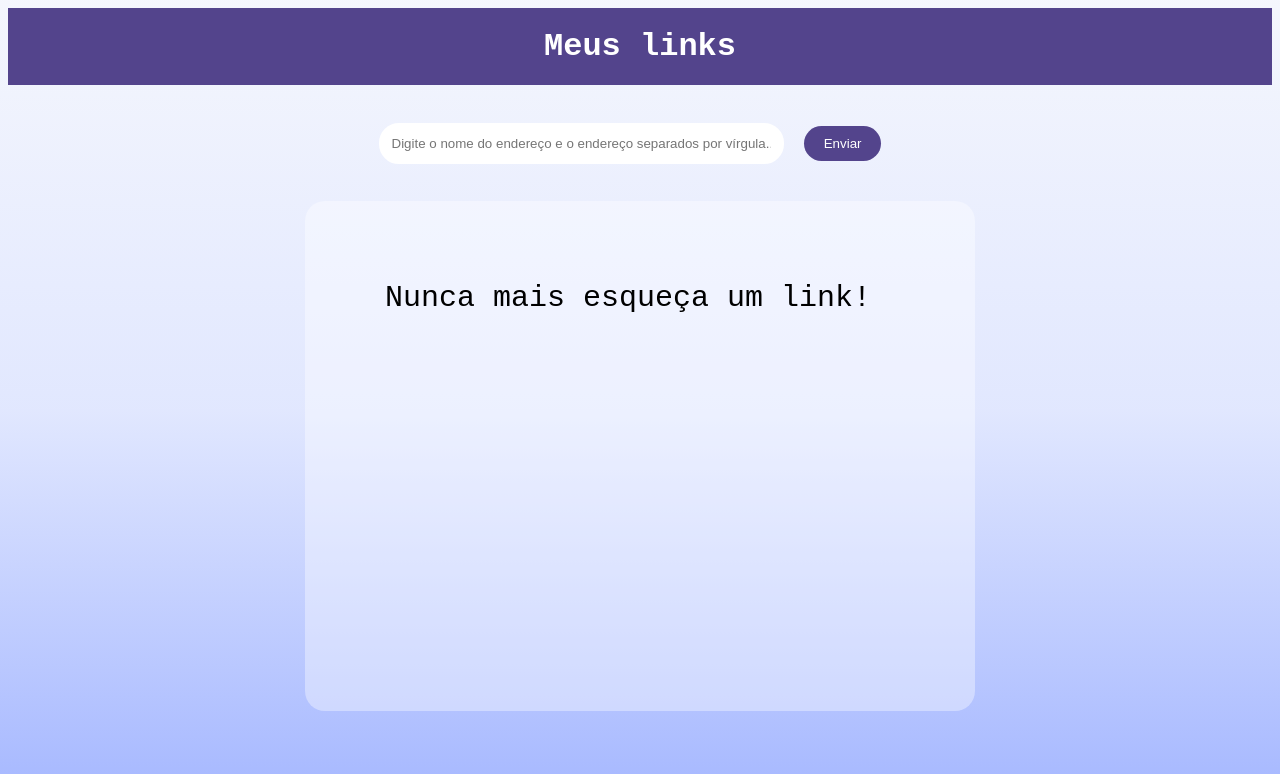
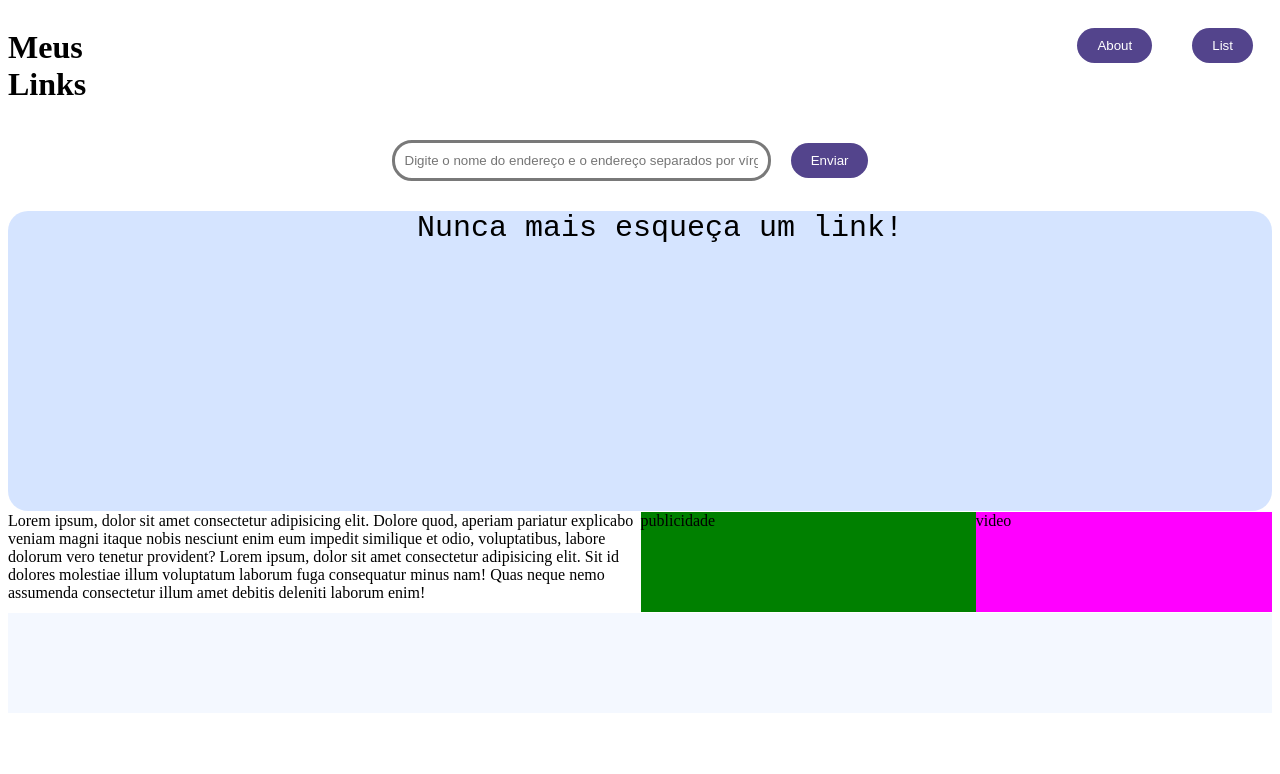
Before and after one commit to ShayllaMaia/pratica_AD_BK, a website: page project-favorites/public/index.html in a window 1280 px wide. Drawn offline with Linux system fonts and the light colour scheme.

Commit message:
Challenge frontend

```diff
--- a/project-favorites/public/index.html
+++ b/project-favorites/public/index.html
@@ -1,27 +1,58 @@
-<!DOCTYPE html>
 <html lang="pt">
 <head>
   <meta charset="UTF-8">
-    <meta http-equiv="X-UA-Compatible" content="IE=edge">
   <meta name="viewport" content="width=device-width, initial-scale=1.0">
-    <title>Teste HTML</title>
+  <title>Document</title>
 
-    <!--ligando com o documento do css-->
+  <script src="scripts.js" defer></script>
   <link rel="stylesheet" href="style.css">
-
-    <!--ligando com o documento do script-->
-    <script src="scripts.js" defer></script>
-
 </head>
 <body>
-    <h1>Meus links</h1>
+  <div>
+    <div class="container">
+      <div class="teste">
+        <div id="one">
+          <h1>Meus Links</h1>
+        </div>
+        <div id="two">
+            <button>List</button>
+            <button>About</button>
+        </div>
+      </div>
+
+
+      <div id="three">
+
         <form id="linkForm">
           <input type="text" name="" id="texto" placeholder="Digite o nome do endereço e o endereço separados por vírgula...">
           <button type="submit">Enviar</button>
       </form>
+      </div>
 
+      <div id="four">
         <ul>
           <li id="li">Nunca mais esqueça um link!</li>
         </ul>
+      </div>
+
+      <div class="teste2">
+        <div id="six">publicidade</div>
+        <div id="seven">video</div>
+      </div>
+
+      <div class="texto"> Lorem ipsum, dolor sit amet consectetur adipisicing elit.
+        Dolore quod, aperiam pariatur explicabo veniam magni itaque nobis nesciunt
+        enim eum impedit similique et odio, voluptatibus, labore dolorum vero tenetur provident?
+        Lorem ipsum, dolor sit amet consectetur adipisicing elit. Sit id dolores molestiae illum
+        voluptatum laborum fuga consequatur minus nam! Quas neque nemo assumenda consectetur illum
+        amet debitis deleniti laborum enim!</div>
+
+
+      <div id="height">
+
+      </div>
+    </div>
+  </div>
+
 </body>
 </html>
--- a/project-favorites/public/style.css
+++ b/project-favorites/public/style.css
@@ -1,25 +1,149 @@
-body {
-    background: linear-gradient(
-      180deg,
-      rgba(234, 238, 251, 0.50) 0%,
-      rgba(202, 213, 254, 0.56) 50%,
-      rgba(101, 132, 255, 0.60) 100%
-    );
-    position: relative;
-    min-height: 100vh;
-    height: 100%;
+body{
+  height: 100vh;
+}
+.container {
+  display: grid;
+  grid-gap: 1px;
+  grid-template-columns: 1fr; /* Only one column for mobile */
+}
+
+.texto {
+  display: grid;
+  grid-row: 4;
+  height: 1%;
+}
+
+.teste {
+  display: grid;
+  grid-template-columns: 1fr; /* Only one column for mobile */
+  grid-gap: 1px;
+}
+
+form {
+  display: flex;
+  justify-content: center;
+  align-items: center;
+  position: relative;
+  z-index: 3;
+  margin-bottom: 20px;
+  height: 100px;
+  grid-column: 1;
+}
+
+input {
+  border: 3px solid rgb(121, 121, 121);
+  width: 100%; /* Full width for mobile */
+  border-radius: 20px;
+  padding: 10px;
+  grid-column: 1;
+}
+
+button {
+  border: none;
+  background-color: rgb(83, 68, 140);
+  color: white;
+  padding: 10px 20px;
+  border-radius: 20px;
+  cursor: pointer;
+  margin: 20px;
+  grid-column: 1;
+}
+
+button.remover {
+  background-color: brown;
+  margin-left: auto;
+  text-align: center;
+  margin-top: 0;
+  position: relative;
+  font-family: 'Inconsolata', monospace;
+  color: white;
+}
+
+button.editar {
+  align-items: center;
+  margin-left: auto;
+}
+
+ul {
+  text-align: center;
+  margin: 0 auto;
+  flex-shrink: 0;
+  border-radius: 20px;
+  background: rgba(142, 182, 255, 0.37);
+  flex-direction: column;
+  align-items: center;
+  list-style-type: square;
+  font-size: 30px;
+  font-family: 'Inconsolata', monospace;
+  height: 300px;
+  grid-column: 1;
+}
+
+li {
+  display: grid;
+  align-items: center;
+  margin-bottom: 10px;
+}
+
+#one {
+  height: 100px;
+}
+
+#two {
+  border-bottom: 1px solid rgba(256, 256, 256, .1);
+  height: 100px;
+}
+
+#three {
+  height: 100px;
+}
+
+#four {
+  height: 300px;
+}
+
+#six {
+  background-color: green;
+  height: 100px;
+}
+
+#seven {
+  background-color: magenta;
+  height: 100px;
+}
+
+.teste2 {
+  display: grid;
+}
+
+#height {
+  height: 100px;
+  grid-column: 1;
+  text-align: center;
+  background: rgba(202, 221, 254, 0.207);
+}
+
+@media only screen and (min-width: 470px) {
+  .container {
+    display: grid;
+    grid-gap: 1px;
+    grid-template-columns: 1fr 1fr;
+
   }
 
-  h1 {
-    display: block;
-    text-align: center;
-    padding: 20px 0;
-    margin-top: 0;
-    position: relative;
-    font-family: 'Inconsolata', monospace;
-    background-color: rgb(83, 68, 140);
-    color: white;
+  .texto {
+    display: grid;
+    grid-row: 4;
+    height: 1%;
   }
+
+
+  .teste{
+    grid-template-columns: 20% 180%;
+    display: grid;
+    grid-gap: 1px;
+  }
+
 
   form {
     display: flex;
@@ -28,13 +152,16 @@ body {
     position: relative;
     z-index: 3;
     margin-bottom: 20px;
+    height: 100px;
+    grid-column: 1 / span 2;
   }
 
   input{
-    border: 3px solid rgb(255, 255, 255);
+    border: 3px solid rgb(121, 121, 121);
     width: 30%;
     border-radius: 20px;
     padding: 10px;
+    grid-column: 1 / span 2;
   }
 
   button {
@@ -46,38 +173,236 @@ body {
     cursor: pointer;
     margin: 20px;
     float: right;
+    grid-column: 1 / span 2;
   }
 
   button.remover{
     background-color: brown;
     margin-left: auto;
+
+    text-align: center;
+    margin-top: 0;
+    position: relative;
+    font-family: 'Inconsolata', monospace;
+    color: white;
   }
 
   button.editar{
+    align-items: center;
     margin-left: auto;
   }
 
 
   ul {
-    padding: 80px;
+    text-align: center;
     margin: 0 auto;
-    width: 510px;
-    height: 350px;
+
     flex-shrink: 0;
     border-radius: 20px;
-    background: rgba(255, 255, 255, 0.37);
+    background: rgba(142, 182, 255, 0.37);
     flex-direction: column;
     align-items: center;
     list-style-type: square;
     font-size: 30px;
     font-family:'Inconsolata', monospace;
+    height: 300px;
+    grid-column: 1 / span 2;
 
 
   }
 
   li {
-    display: flex;
+    display: grid;
     align-items: center;
     margin-bottom: 10px;
 
   }
+
+
+  #one {
+    height: 100px;
+    grid-column: 1 / span 1;
+
+  }
+
+  #two {
+    height: 100px;
+    grid-column: 2 / span 2;
+  }
+
+  #three {
+    height: 100px;
+    grid-column: 1 / span 2;
+  }
+
+  #four {
+    height: 300px;
+    grid-column: 1 / span 2;
+  }
+
+  #six {
+    background-color: green;
+    height: 100px;
+    grid-column: 1 / span 1;
+  }
+
+  #seven {
+    background-color: magenta;
+    height: 100px;
+    grid-column: 2 / span 1;
+  }
+
+  .teste2{
+    display: inline;
+
+  }
+
+
+  #height {
+    grid-column: 1 / span 2;
+
+  }
+
+}
+
+@media only screen and (min-width: 768px) {
+  .container {
+    display: grid;
+    grid-gap: 1px;
+    grid-template-columns: 1fr 1fr;
+
+  }
+
+  .texto {
+    display: grid;
+    grid-row: 4;
+    height: 1%;
+  }
+
+
+  .teste{
+    grid-template-columns: 20% 180%;
+    display: grid;
+    grid-gap: 1px;
+  }
+
+
+  form {
+    display: flex;
+    justify-content: center;
+    align-items: center;
+    position: relative;
+    z-index: 3;
+    margin-bottom: 20px;
+    height: 100px;
+    grid-column: 1 / span 2;
+  }
+
+  input{
+    border: 3px solid rgb(121, 121, 121);
+    width: 30%;
+    border-radius: 20px;
+    padding: 10px;
+    grid-column: 1 / span 2;
+  }
+
+  button {
+    border: none;
+    background-color: rgb(83, 68, 140);
+    color: white;
+    padding: 10px 20px;
+    border-radius: 20px;
+    cursor: pointer;
+    margin: 20px;
+    float: right;
+    grid-column: 1 / span 2;
+  }
+
+  button.remover{
+    background-color: brown;
+    margin-left: auto;
+    text-align: center;
+    margin-top: 0;
+    position: relative;
+    font-family: 'Inconsolata', monospace;
+    color: white;
+  }
+
+  button.editar{
+    align-items: center;
+    margin-left: auto;
+  }
+
+
+  ul {
+    text-align: center;
+    margin: 0 auto;
+
+    flex-shrink: 0;
+    border-radius: 20px;
+    background: rgba(142, 182, 255, 0.37);
+    flex-direction: column;
+    align-items: center;
+    list-style-type: square;
+    font-size: 30px;
+    font-family:'Inconsolata', monospace;
+    height: 300px;
+    grid-column: 1 / span 2;
+
+
+  }
+
+  li {
+    display: grid;
+    align-items: center;
+    margin-bottom: 10px;
+
+  }
+
+
+  #one {
+    height: 100px;
+    grid-column: 1 / span 1;
+
+  }
+
+  #two {
+    height: 100px;
+    grid-column: 2 / span 2;
+  }
+
+  #three {
+    height: 100px;
+    grid-column: 1 / span 2;
+  }
+
+  #four {
+    height: 300px;
+    grid-column: 1 / span 2;
+  }
+
+  #six {
+    background-color: green;
+    height: 100px;
+    grid-column: 1 / span 1;
+  }
+
+  #seven {
+    background-color: magenta;
+    height: 100px;
+    grid-column: 2 / span 1;
+  }
+
+  .teste2{
+    display: grid;
+
+  }
+
+
+  #height {
+    height: 100px;
+    grid-column: 1 / span 2;
+    text-align: center;
+    background: rgba(202, 221, 254, 0.207);
+  }
+}
```
Lines whose indentation alone changed are shown as unchanged.
